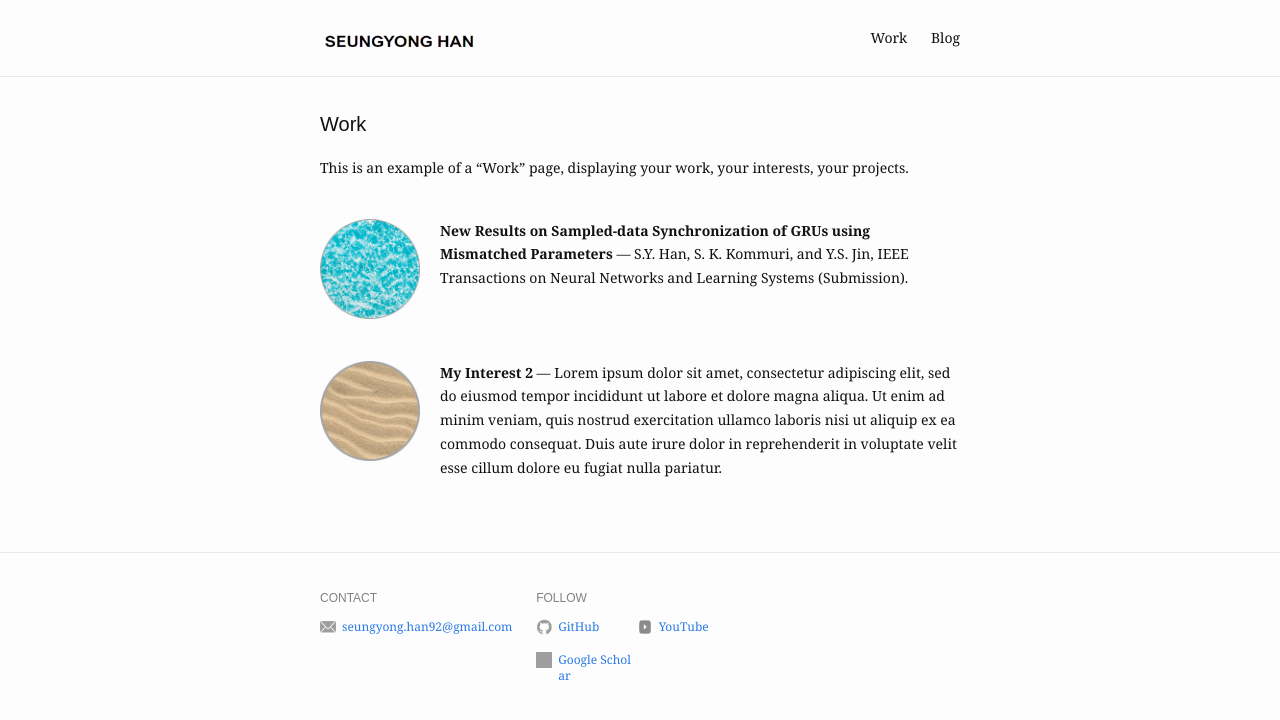
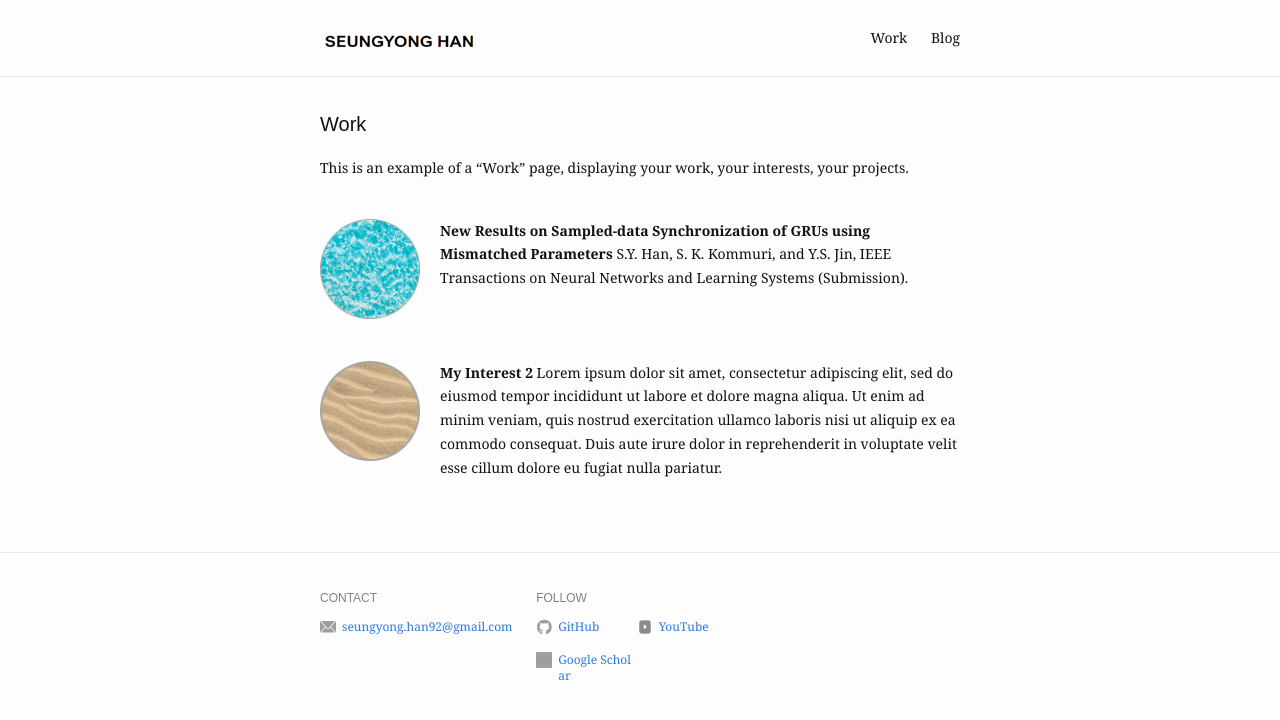
Before and after one commit to seungyong-han/seungyong-han.github.io, a Jekyll site: the page built from work.md, in a window 1280 px wide. Shown: the top 720 px of the page. Built offline with Jekyll 4.4.1, drawn with Linux system fonts in a browser that asks for light colours.

Commit message:
Initial commit

```diff
--- a/_layouts/work.html
+++ b/_layouts/work.html
@@ -20,7 +20,6 @@
             />
             <span class="work-text">
               <strong>{{ item.title }}</strong>
-              &mdash;
               {{ item.description }}
             </span>
           </div>
```
